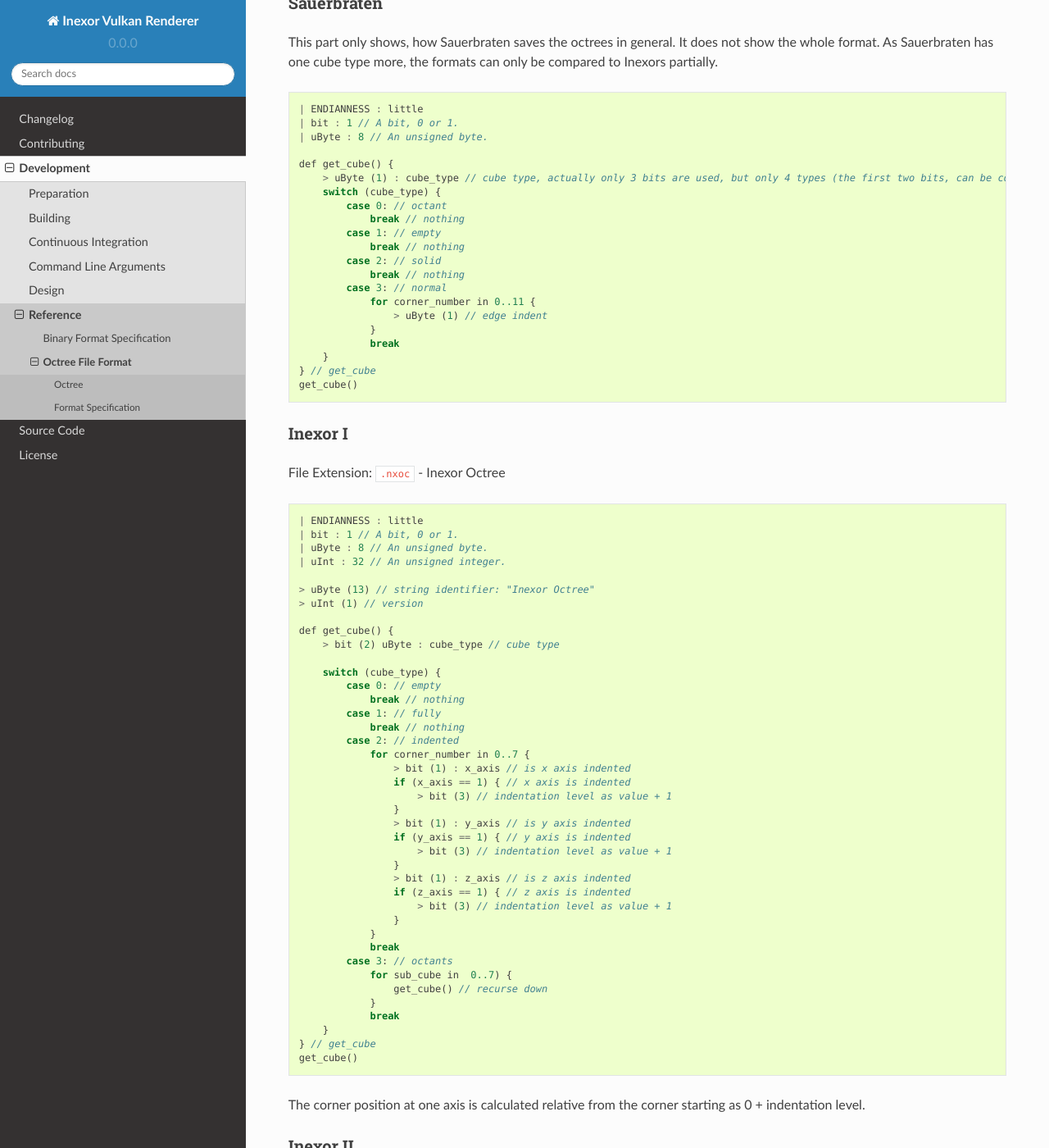
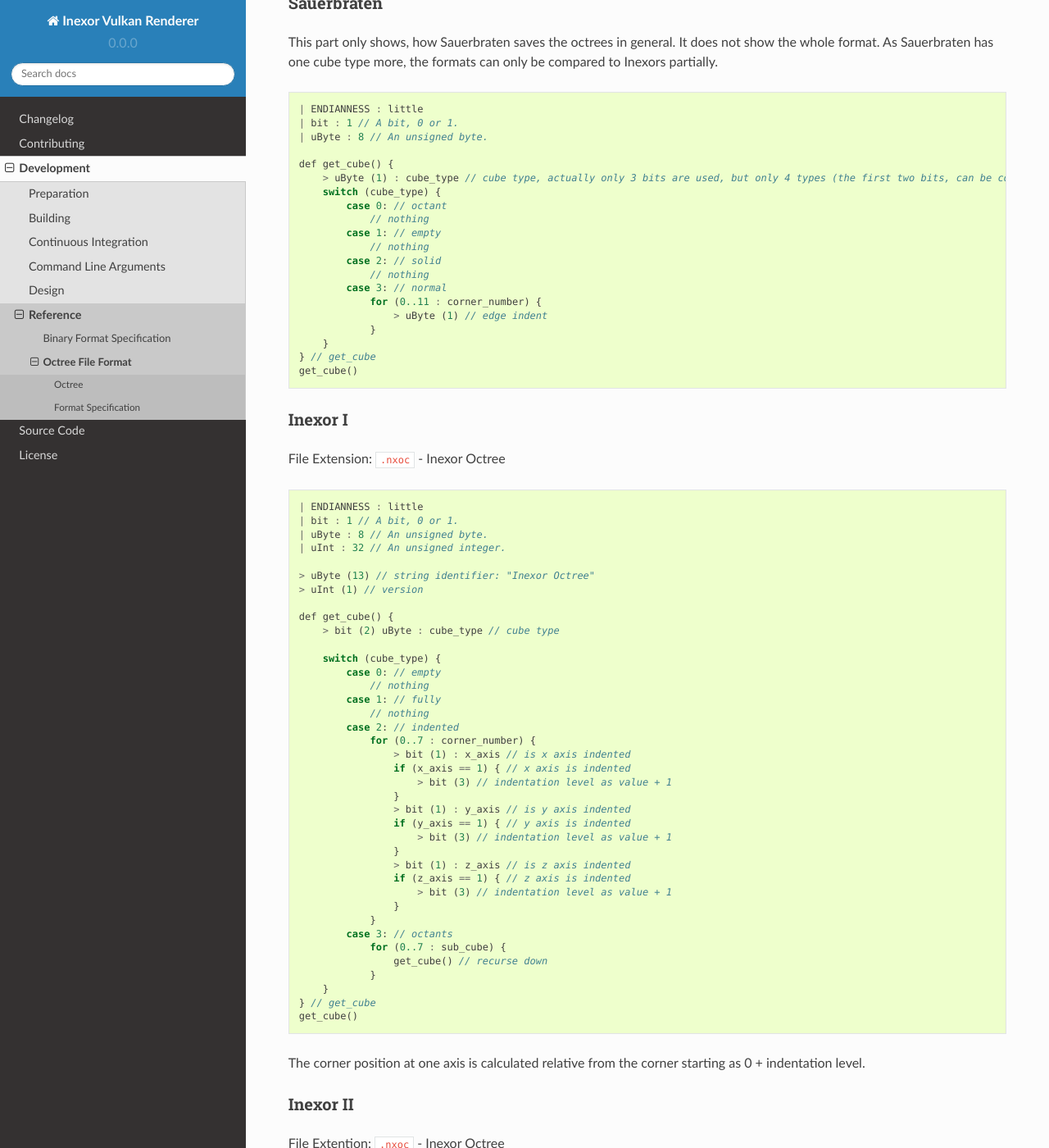
Before and after one commit to inexorgame/vulkan-renderer, a Sphinx documentation site: the page built from documentation/source/development/reference/octree-file-format.rst, in a window 1280 px wide and 1400 px high, scrolled down 6025 px. Shown: the whole window at 82% size. Built offline with Sphinx 7.4.7 and the Read the Docs theme 2.0.0, drawn with Linux system fonts in a browser that asks for light colours; pages that are not in the unit, such as notebooks, are missing from menus; some of the changed text lies outside the part shown.

Commit message:
[doc] Improve binary format description
Add switch case and change for range based loops.

```diff
--- a/documentation/source/development/reference/octree-file-format.rst
+++ b/documentation/source/development/reference/octree-file-format.rst
@@ -141,16 +141,15 @@ As Sauerbraten has one cube type more, the formats can only be compared to Inexo
         > uByte (1) : cube_type // cube type, actually only 3 bits are used, but only 4 types (the first two bits, can be compared to our cubes)
         switch (cube_type) {
             case 0: // octant
-                break // nothing
+                // nothing
             case 1: // empty
-                break // nothing
+                // nothing
             case 2: // solid
-                break // nothing
+                // nothing
             case 3: // normal
-                for corner_number in 0..11 {
+                for (0..11 : corner_number) {
                     > uByte (1) // edge indent
                 }
-                break
         }
     } // get_cube
     get_cube()
@@ -176,11 +175,11 @@ File Extension: ``.nxoc`` - Inexor Octree
 
         switch (cube_type) {
             case 0: // empty
-                break // nothing
+                // nothing
             case 1: // fully
-                break // nothing
+                // nothing
             case 2: // indented
-                for corner_number in 0..7 {
+                for (0..7 : corner_number) {
                     > bit (1) : x_axis // is x axis indented
                     if (x_axis == 1) { // x axis is indented
                         > bit (3) // indentation level as value + 1
@@ -194,12 +193,10 @@ File Extension: ``.nxoc`` - Inexor Octree
                         > bit (3) // indentation level as value + 1
                     }
                 }
-                break
             case 3: // octants
-                for sub_cube in  0..7) {
+                for (0..7 : sub_cube) {
                     get_cube() // recurse down
                 }
-                break
         }
     } // get_cube
     get_cube()
@@ -225,11 +222,11 @@ File Extention: ``.nxoc`` - Inexor Octree
 
         switch (cube_type) {
             case 0: // empty
-                break // nothing
+                // nothing
             case 1: // fully
-                break // nothing
+                // nothing
             case 2: // indented
-                for edge_id in 0..11 {
+                for (0..11 : edge_id) {
                     > bit (2) uByte : indent // edge indentation
                     switch (indent) {
                         case 0: // not indented
@@ -242,12 +239,10 @@ File Extention: ``.nxoc`` - Inexor Octree
                             > bit (5) // indentation level and offset, see below for more information
                     }
                 }
-                break
             case 3: // octants
-                for sub_cube in  0..7) {
+                for (0..7 : sub_cube) {
                     get_cube() // recurse down
                 }
-                break
         }
     } // get_cube
     get_cube()
@@ -284,19 +279,17 @@ File Extention: ``.nxoc`` - Inexor Octree
 
         switch (cube_type) {
             case 0: // empty
-                break // nothing
+                // nothing
             case 1: // fully
-                break // nothing
+                // nothing
             case 2: // indented
-                for edge_id in 0..11 {
+                for (0..11 : edge_id) {
                     > bit (6) // indentation level and offset, see below for more information
                 }
-                break
             case 3: // octants
-                for sub_cube in  0..7) {
+                for (0..7 : sub_cube) {
                     get_cube() // recurse down
                 }
-                break
         }
     } // get_cube
     get_cube()
```
Also changed, not shown: documentation/source/development/reference/binary-format-specification.rst (+22 -4 lines).
